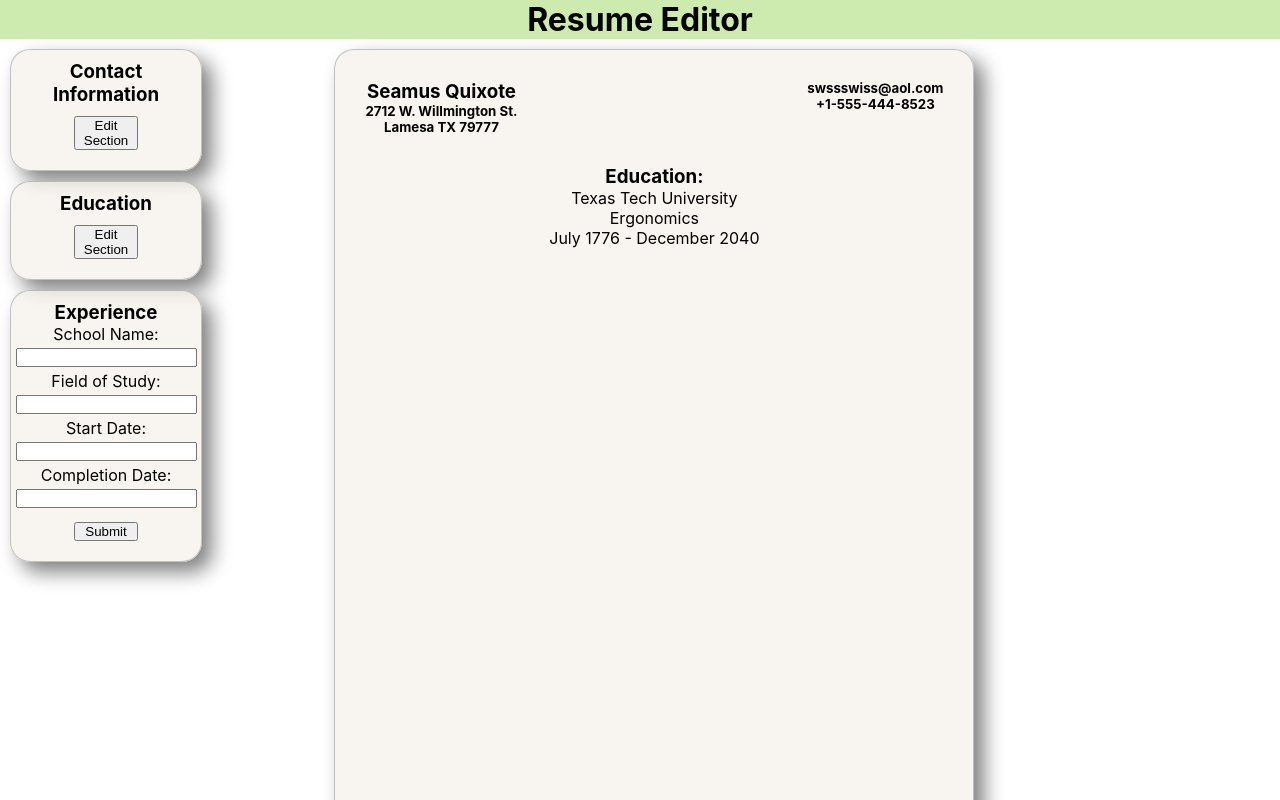
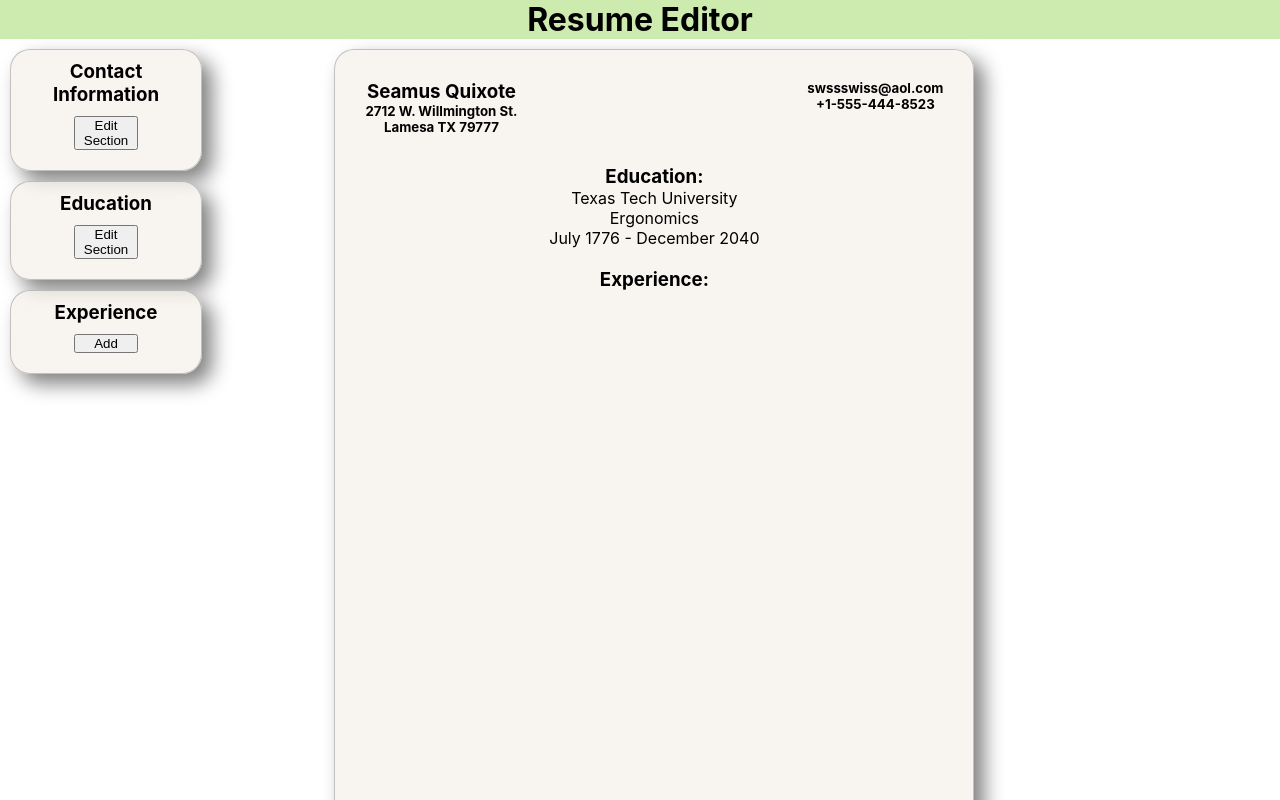
Before and after one commit to SalamanderCtesiphon/resume-app, a React (Create React App) app: page / in a window 1280 px wide. Shown: the top 800 px of the page. Built offline with nearby package versions, Linux system fonts and the light colour scheme.

Commit message:
created two new components one to input work history and another to render the work history list

```diff
--- a/src/App.css
+++ b/src/App.css
@@ -75,3 +75,7 @@ button {
 input {
   margin: 4px;
 }
+
+.wrapper {
+  margin: 20px;
+}
--- a/src/App.js
+++ b/src/App.js
@@ -3,6 +3,7 @@ import './App.css';
 import ContactInfo from './components/ContactInfo';
 import Education from "./components/Education";
 import Experience from "./components/Experience";
+import ExperienceList from "./components/ExperienceList";
 
 function App(props) {
   const [firstName, setFirstName] = useState('Seamus');
@@ -15,10 +16,15 @@ function App(props) {
   const [phone, setPhone] = useState('+1-555-444-8523');
   const [contactSubmit, setContactSubmit] = useState(true);
   const [educationSubmit, setEducationSubmit] = useState(true);
-  const [schoolName, setSchoolName] = useState('Texas Tech University')
+  const [schoolName, setSchoolName] = useState('Texas Tech University');
   const [fieldOfStudy, setFieldOfStudy] = useState('Ergonomics');
   const [startDate, setStartDate] = useState('July 1776');
   const [completeDate, setCompleteDate] = useState('December 2040');
+  const [companyName, setCompanyName] = useState('Famous Company');
+  const [positionTitle, setPositionTitle] = useState('Manager');
+  const [startExperienceDate, setStartExperienceDate] = useState('December 2012');
+  const [seperationDate, setSeperationDate] = useState('August 2020');
+  const [experienceSubmit, setExperienceSunmit] = useState(true);
 
   function handleSubmit(e) {
       e.preventDefault();
@@ -42,12 +48,25 @@ function App(props) {
     setEducationSubmit(true);
   }
 
+  function handleExperiencSubmit(e) {
+    e.preventDefault();
+    setCompanyName(companyName);
+    setPositionTitle(positionTitle);
+    setStartExperienceDate(startExperienceDate);
+    setSeperationDate(seperationDate);
+    setExperienceSunmit(true);
+  }
+
   function toggleContact(e) {
     setContactSubmit(false);
   }
 
   function toggleEducation(e) {
     setEducationSubmit(false);
+  }
+
+  function toggleExperience(e) {
+    setExperienceSunmit(false);
   }
 
   return (
@@ -88,7 +107,19 @@ function App(props) {
           completeDate={completeDate}
           setCompleteDate={setCompleteDate}
         />
-        <Experience />
+        <Experience
+           experienceSubmit={experienceSubmit}
+           toggleExperience={toggleExperience}
+           handleExperienceSubmit={handleExperiencSubmit}
+           companyName={companyName}
+           setCompanyName={setCompanyName}
+           positionTitle={positionTitle}
+           setPositionTitle={setPositionTitle}
+           startExperienceDate={startExperienceDate}
+           setStartExperienceDate={setStartExperienceDate}
+           seperationDate={seperationDate}
+           setSeperationDate={setSeperationDate}
+        />
       </div>
       <div className="page">
         <div className="pageHeader">
@@ -107,6 +138,9 @@ function App(props) {
           <p>{schoolName}</p>
           <p>{fieldOfStudy}</p>
           <p>{startDate}{' '}-{' '}{completeDate}</p>
+          <div className="wrapper">
+            <ExperienceList />
+          </div>
         </div>
       </div>
     </div>
--- a/src/components/Experience.jsx
+++ b/src/components/Experience.jsx
@@ -1,50 +1,51 @@
 const Experience = ({
-    educationSubmit,
-    toggleEducation,
-    handleEducationSubmit,
-    schoolName,
-    setSchoolName,
-    fieldOfStudy,
-    setFieldOfStudy,
-    startDate,
-    setStartDate,
-    completeDate,
-    setCompleteDate
+    experienceSubmit,
+    toggleExperience,
+    handleExperienceSubmit,
+    companyName,
+    setCompanyName,
+    positionTitle,
+    setPositionTitle,
+    startExperienceDate,
+    setStartExperienceDate,
+    seperationDate,
+    setSeperationDate
 }) => {
+
     return (
         <div className="educationForm">
             <h3>Experience </h3>
-            {educationSubmit === true ? (
-                <button onClick={toggleEducation}>Edit Section</button>
+            {experienceSubmit === true ? (
+                <button onClick={toggleExperience}>Add</button>
             ) : (
-            <form className='contactInputs' onSubmit={handleEducationSubmit}>
-                <label>School Name:</label>
+            <form className='contactInputs' onSubmit={handleExperienceSubmit}>
+                <label>Company Name:</label>
                 <input
                     type="text"
-                    name="schoolName"
-                    value={schoolName}
-                    onChange={(e) => setSchoolName(e.target.value)}
+                    name="companyName"
+                    value={companyName}
+                    onChange={(e) => setCompanyName(e.target.value)}
                 />
-                <label>Field of Study:</label>
+                <label>Position Title:</label>
                 <input
                    type="text"
-                   name="fieldOfStudy"
-                   value={fieldOfStudy}
-                   onChange={(e) => setFieldOfStudy(e.target.value)}
+                   name="positionTitle"
+                   value={positionTitle}
+                   onChange={(e) => setPositionTitle(e.target.value)}
                 />
                 <label>Start Date:</label>
                  <input
                    type="text"
-                   name='startDate'
-                   value={startDate}
-                   onChange={(e) => setStartDate(e.target.value)}
+                   name='startExperienceDate'
+                   value={startExperienceDate}
+                   onChange={(e) => setStartExperienceDate(e.target.value)}
                 />
-                 <label>Completion Date:</label>
+                 <label>Seperation Date:</label>
                  <input
                     type="text"
-                    name='completeDate'
-                    value={completeDate}
-                    onChange={(e) => setCompleteDate(e.target.value)}
+                    name='seperationDate'
+                    value={seperationDate}
+                    onChange={(e) => setSeperationDate(e.target.value)}
                 />
                 <button type="submit">Submit</button>
             </form>
--- /dev/null
+++ b/src/components/ExperienceList.jsx
@@ -0,0 +1,9 @@
+const ExperienceList = () => {
+    return (
+        <div>
+            <h3>Experience:</h3>
+        </div>
+    )
+}
+
+export default ExperienceList
```
